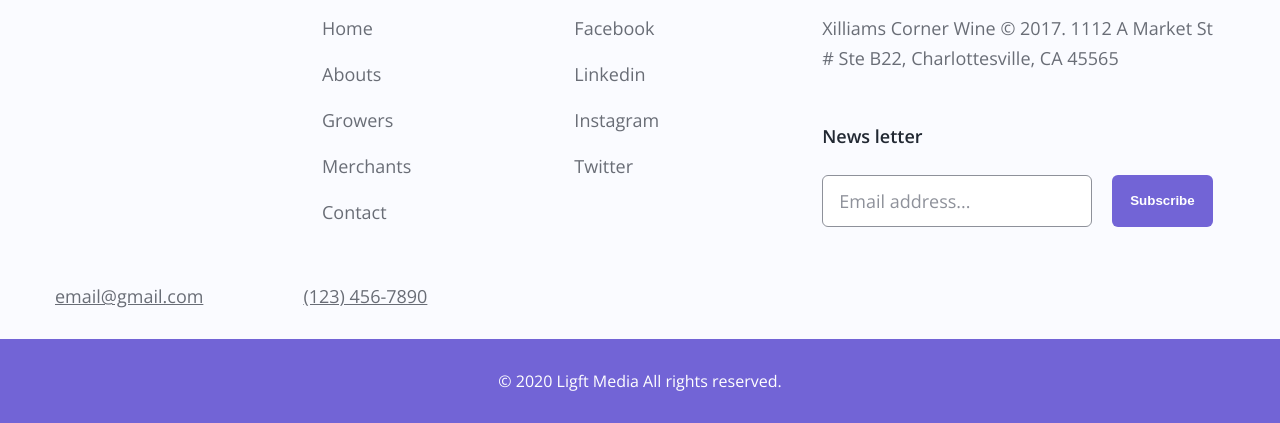
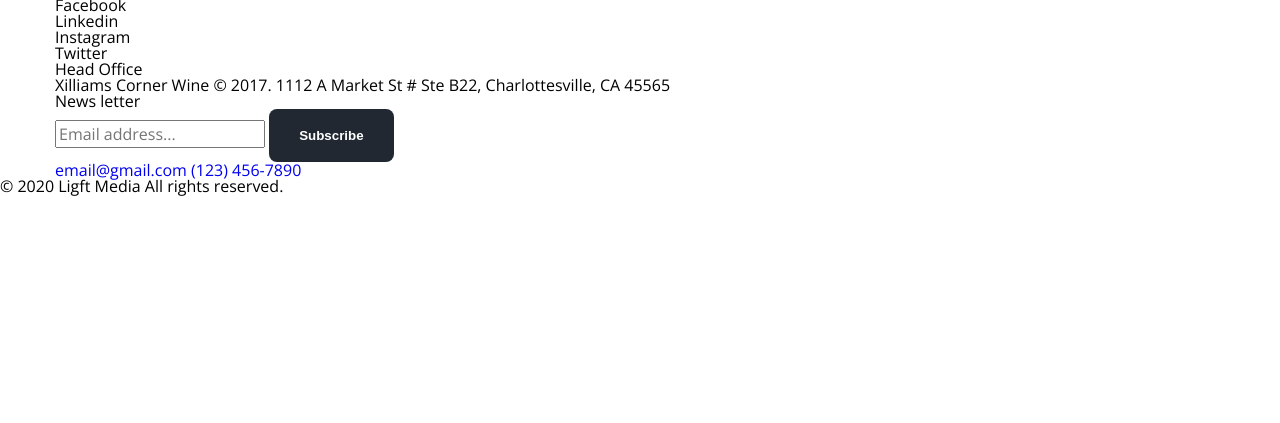
Before and after one commit to ThanhQuy-wolf/project-htmlcss-05, a plain HTML site: page index.html in a window 1280 px wide. Shown: the part 5692-6115 px from the top of the page. After the commit the page ends 5889 px from the top, so only its background shows below. Drawn offline with nearby package versions, Linux system fonts and the light colour scheme.

Commit message:
fix footer 1

```diff
--- a/assets/css/style.css
+++ b/assets/css/style.css
@@ -906,105 +906,3 @@ blockquote {
 }
 
 /* ============ Footer ============ */
-.footer {
-    margin-top: 100px;
-    background: #FAFBFF;
-}
-
-.footer__container {
-    display: flex;
-    padding: 100px 0 28px;
-}
-
-.footer__logo {
-    display: flex;
-    align-items: flex-start;
-    gap: 7px;
-    margin-right: 163px;
-}
-
-.footer--celobank {
-    margin-top: 6px;
-}
-
-.footer__list {
-    display: flex;
-    flex-direction: column;
-    margin-left: 163px;
-}
-
-.footer__list.first {
-    margin-left: 0;
-}
-
-.footer--item {
-    margin-top: 16px;
-    font-size: 1.8rem;
-    line-height: 1.667; /* 166.667% */
-    color: var(--second-color-gray);
-}
-
-.footer--item.heading {
-    margin-top: 0;
-    margin-bottom: 8px;
-    font-weight: 600;
-    color: var(--primary-color);
-}
-
-.footer--item.heading#form {
-    margin-top: 48px;
-}
-
-.footer__container form {
-    position: relative;
-    display: flex;
-    margin-top: 0;
-}
-
-.footer--input {
-    width: 270px;
-    height: 52px;
-    flex-shrink: 0;
-    padding: 8px 16px;
-    border-radius: 6px;
-    border: 1px solid #8E919A;
-}
-
-.footer--input::placeholder {
-    color: #8E919A;
-}
-
-.footer--btn {
-    padding: 12px 18px;
-    border-radius: 6px;
-    margin-left: 20px;
-    background: var(--second-color-violet);
-}
-
-.footer__contact {
-    margin-top: 26px;
-    display: flex;
-    gap: 100px;
-}
-
-.footer-email,
-.footer-tel {
-    font-size: 1.8rem;
-    line-height: 1.667;
-    color: var(--second-color-gray);
-    text-decoration: underline;
-}
-
-.footer--copy-right {
-    display: flex;
-    justify-content: center;
-    align-items: center;
-    padding: 28px 0;
-    margin-top: 28px;
-    background: var(--second-color-violet);
-}
-
-.footer--text-copy-right {
-    line-height: 1.75; /* 175% */
-    color: var(--text-color-white);
-}
```
